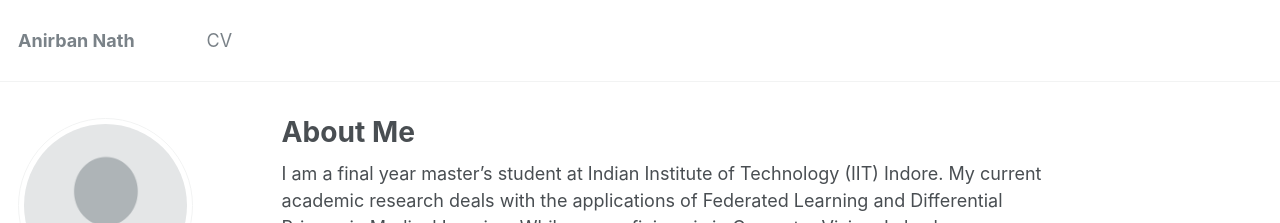
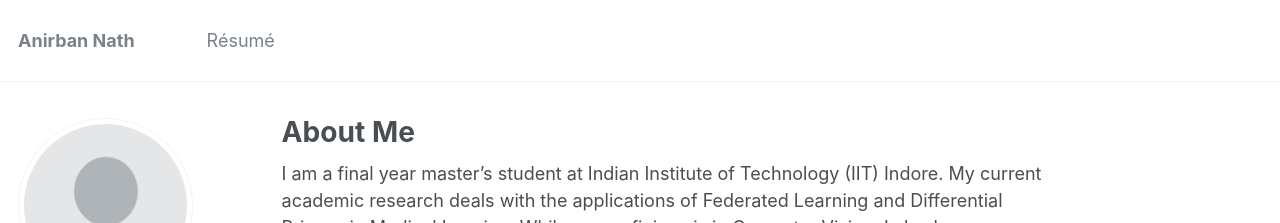
Before and after one commit to anirban-nath/anirban-nath.github.io, a Jekyll site: the page built from _pages/about.md, in a window 1280 px wide and 1253 px high. Shown: the top 223 px of the window. Built offline with Jekyll 4.4.1, drawn with Linux system fonts in a browser that asks for light colours.

Commit message:
Update navigation.yml

```diff
--- a/_data/navigation.yml
+++ b/_data/navigation.yml
@@ -15,7 +15,7 @@ main:
 #   - title: "Blog Posts"
 #     url: /year-archive/
 
-  - title: "CV"
+  - title: "Résumé"
     url: /files/AnirbanNath_Resume.pdf
 
 #   - title: "Guide"
```
